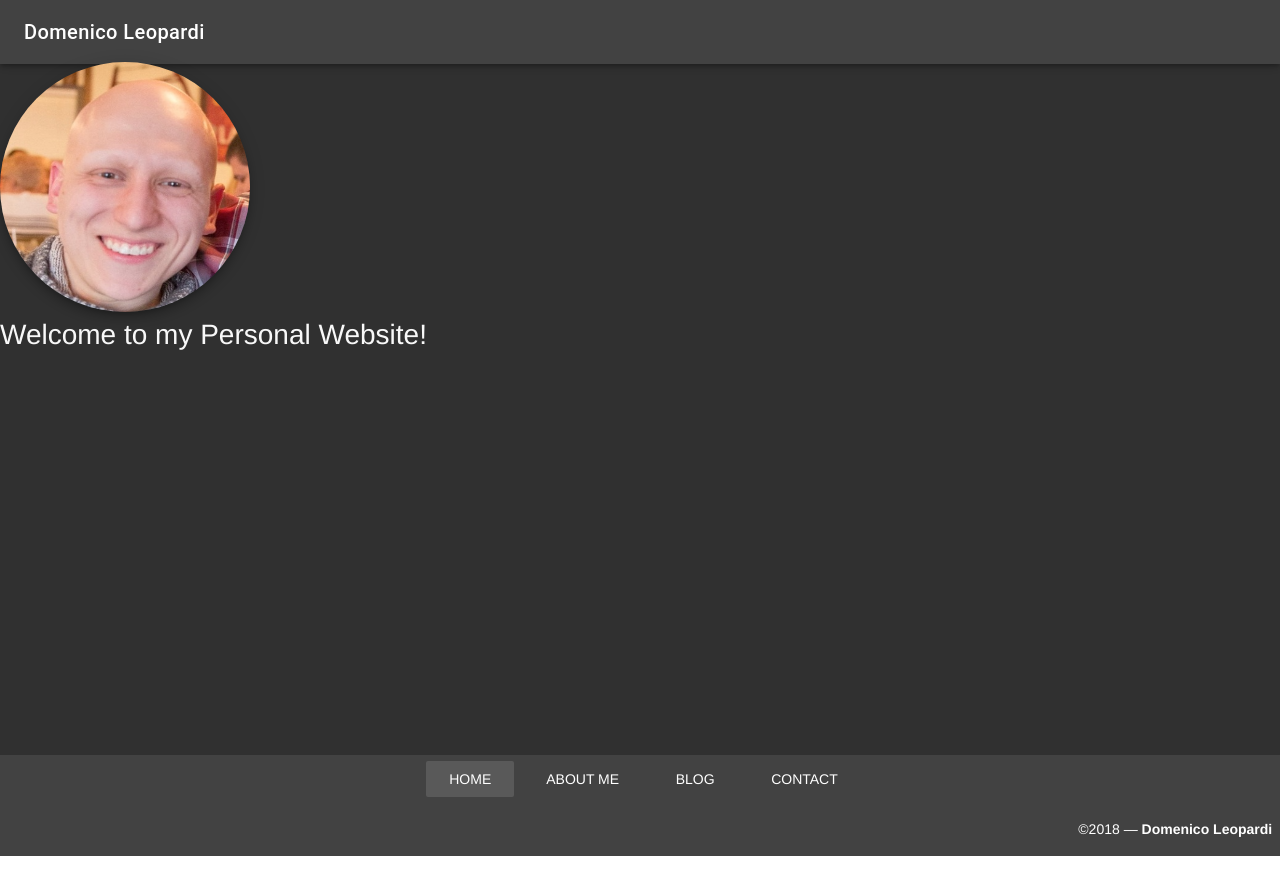
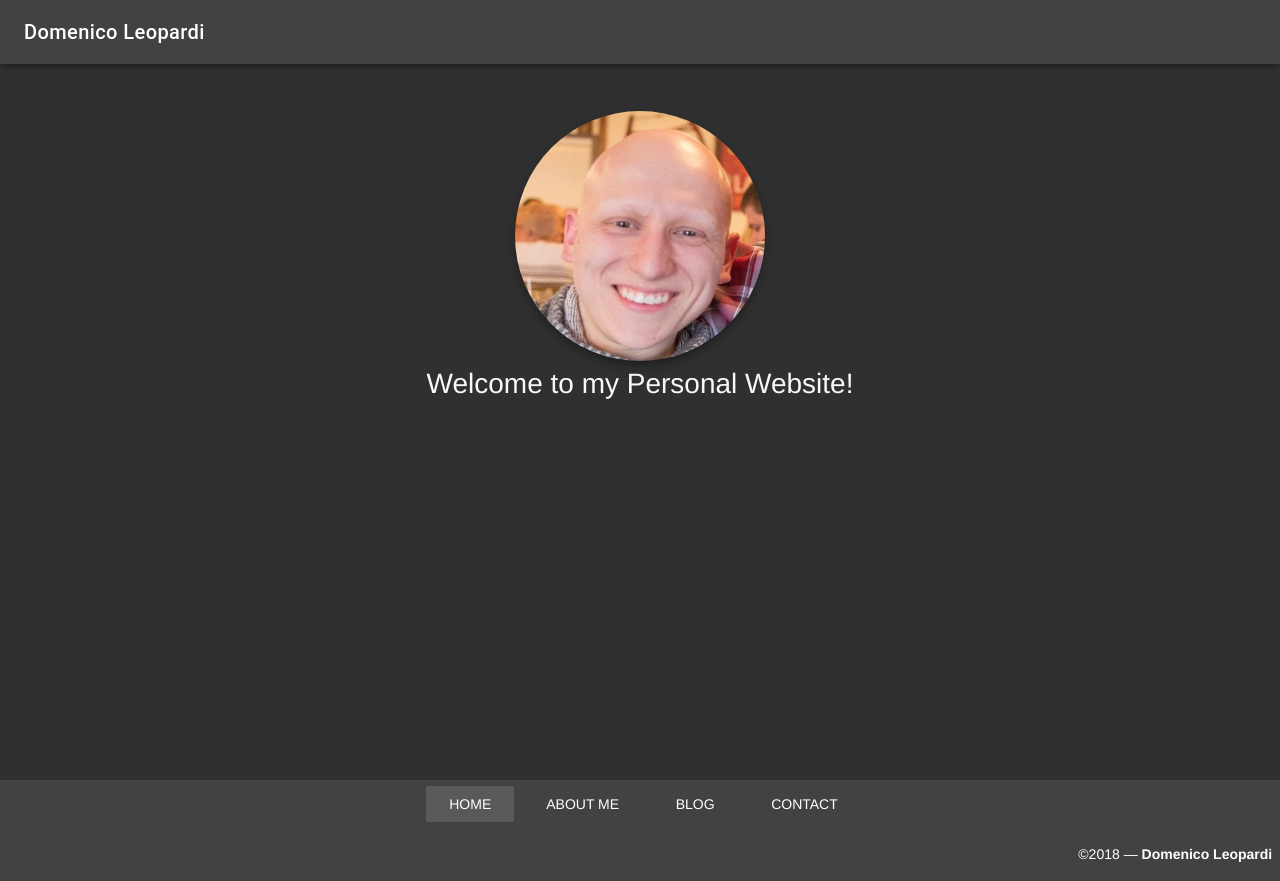
Before and after one commit to domleo/domleo.github.io, a Vue app: page /#/ in a window 1280 px wide. Before the commit the page ends 856 px from the top, so only its background shows below. Built offline with nearby package versions, Linux system fonts and the light colour scheme.

Commit message:
Centered the home page properly

```diff
--- a/src/components/HomePage.vue
+++ b/src/components/HomePage.vue
@@ -1,9 +1,11 @@
 <template>
   <div class="homepage">
-    <v-avatar size="250px">
-      <img class="img-circle elevation-7 mb-1" src="../assets/logo.png">
-    </v-avatar>
-    <h1>{{ msg }}</h1>
+    <v-container>
+      <v-avatar size="250px">
+        <img class="img-circle elevation-7 mb-1" src="../assets/logo.png">
+      </v-avatar>
+      <h1>{{ msg }}</h1>
+    </v-container>
   </div>
 </template>
 
@@ -18,21 +20,13 @@ export default {
 }
 </script>
 
-<!-- Add "scoped" attribute to limit CSS to this component only -->
 <style scoped>
+.container {
+  text-align: center;
+  margin-top: 25px;
+ }
 h1, h2 {
   font-weight: normal;
   color: #f8f8f8;
 }
-ul {
-  list-style-type: none;
-  padding: 0;
-}
-li {
-  display: inline-block;
-  margin: 0 10px;
-}
-a {
-  color: #42b983;
-}
 </style>
```
